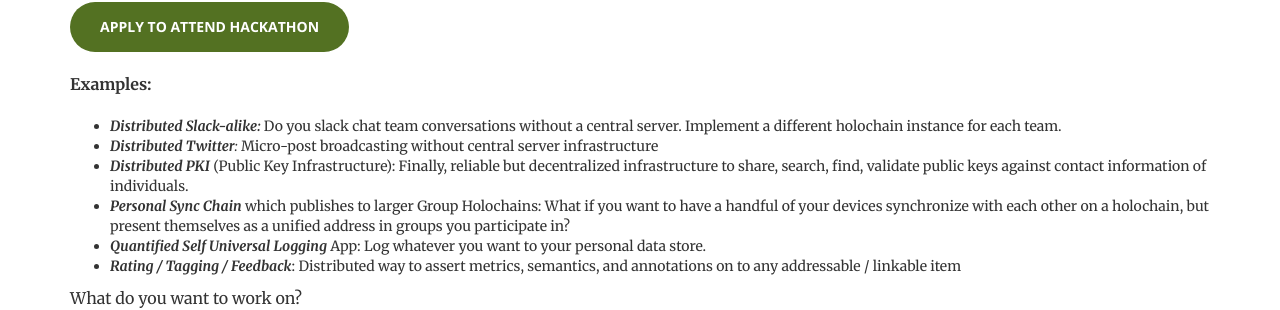
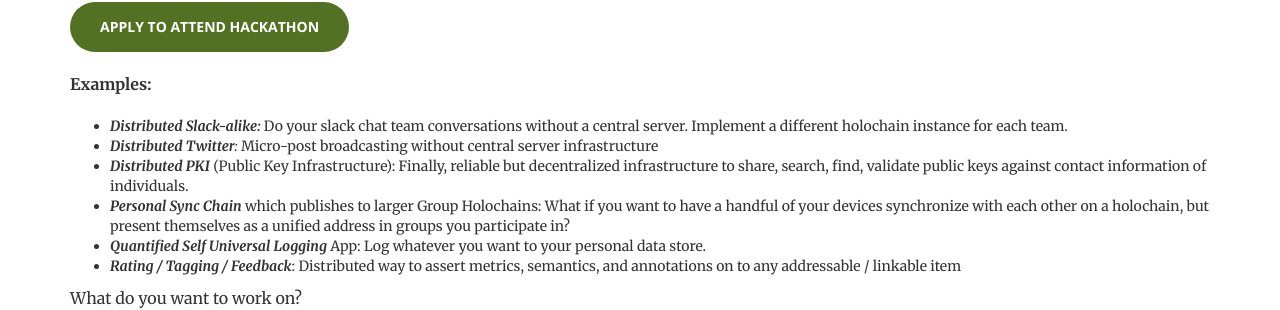
Before and after one commit to metacurrency/ceptr-org, a Jekyll site: the page built from hackathons.md, in a window 1280 px wide and 900 px high, scrolled down 617 px. Shown: the part 143-453 px from the top of the window. Built offline with Jekyll 4.4.1, drawn with Linux system fonts in a browser that asks for light colours.

Commit message:
hackathon typo

```diff
--- a/hackathons.md
+++ b/hackathons.md
@@ -34,7 +34,7 @@
 <a class="btn btn-primary btn-xl" href="https://docs.google.com/forms/d/e/1FAIpQLSfpI63MxUf0yxKHRlQr5k0TYG2woJvuwwBEzg3CYgZARqm7TQ/viewform?c=0&w=1">Apply to Attend Hackathon</a>
 
 **Examples:**
- - _**Distributed Slack-alike:**_ Do you slack chat team conversations without a central server. Implement a different holochain instance for each team.
+ - _**Distributed Slack-alike:**_ Do your slack chat team conversations without a central server. Implement a different holochain instance for each team.
  - _**Distributed Twitter**:_ Micro-post broadcasting without central server infrastructure
  - _**Distributed PKI**_ (Public Key Infrastructure): Finally, reliable  but decentralized infrastructure to share, search, find, validate public keys against contact information of individuals.
  - _**Personal Sync Chain**_ which publishes to larger Group Holochains: What if you want to have a handful of your devices synchronize with each other on a holochain, but present themselves as a unified address in groups you participate in?
```
